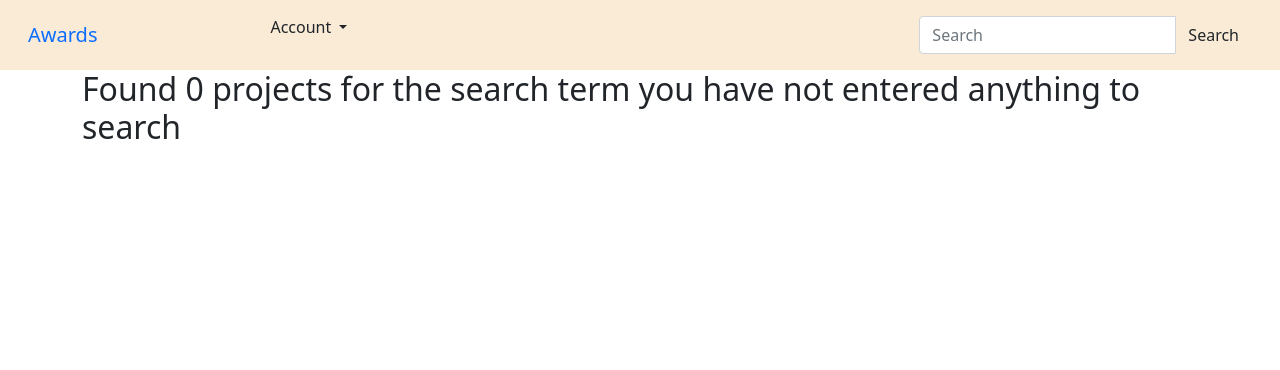
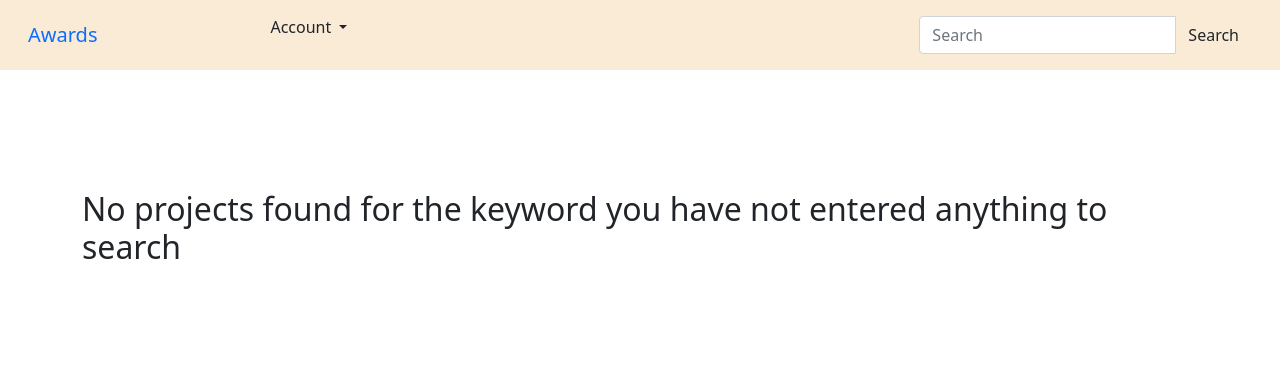
Before and after one commit to Bernard2030/awardsdjango, a Django app: page /search/ in a window 1280 px wide. Shown: the top 370 px of the page. Run offline with Django 3.2, Linux system fonts and the light colour scheme; the visitor is signed in with stand-in values (Sample User, id 1); some libraries are stand-ins or nearby versions.

```diff
--- a/my_awards/templates/navbar.html
+++ b/my_awards/templates/navbar.html
@@ -58,7 +58,7 @@
     </div>
 
       <!-- Adding a search form  -->
-      <form class="navbar-form" role="search"  action="">
+      <form class="navbar-form" role="search"  action="{% url 'search_results' %}">
 
         <div class="input-group">
           <input type="text" class="form-control" placeholder="Search" name="#">
--- a/my_awards/templates/search.html
+++ b/my_awards/templates/search.html
@@ -1,27 +1,22 @@
-{%extends 'base.html'%} {% load bootsrap4 %}
-{% block content %}
+
+{% extends 'base.html' %} {% load bootstrap4 %} {% block content %}
+<div style=padding-top:120px;></div>
 <div class="container">
-
     <div class="row">
-    {% if my_projects%}
-      <h2>Found {{ my_projects|length }} of searched term {{message}}</h2>
+        {% if projects %}
+        <h2> {{projects|length}} projects found for keyword {{message}}</h2>
         {% else %}
-      <h2> Found 0 projects for the search term {{message}}</h2>
+        <h2> No projects found for the keyword {{message}} </h2>
         {% endif %}
-
     </div>
-
     <div class="row">
-
-  {% if my_projects %}
-    {% for pro in my_projects %}
-      <div class="col-sm-6 col-md-3">
-          <h1>{{pro.title}}</h1>
-          <img src="{{pro.image.url}}" alt="sand">
-            <a href="{{pro.links}}">{{pro.links}}</a>
+        {% if my_projects %} {% for my_project in projects %}
+        <div class="col-md-6">
+            <h1> {{my_project.title}} </h1>
+            <a href="/singleproject/{{my_project.id}}">
+                <img width="500px" src=" {{my_project.image.url}} " alt="image"></a>
+            <a href=" {{my_project.link}} ">{{my_project.link}}</a> {% endfor %} {% endif %}
         </div>
-    {% endfor %}
-  {% endif %}
     </div>
 </div>
 {% endblock %}
--- a/my_awards/views.py
+++ b/my_awards/views.py
@@ -42,12 +42,12 @@ def my_projects_new(request):
 @login_required(login_url='/accounts/login/')
 def search_results(request):
 
-    if 'my_projects' in request.GET and request.GET['my_projects']:
-        search_term = request.GET.get('my_projects')
-        searched_my_projects = My_projects.search_my_projects(search_term)
+    if 'projects' in request.GET and request.GET['projects']:
+        search_term = request.GET.get('projects')
+        searched_projects = My_projects.search_projects(search_term)
         message = f'{search_term}'
 
-        return render(request, 'search.html', {'message':message, 'my_projects':searched_my_projects})
+        return render(request, 'search.html', {'message':message, 'my_projects':searched_projects})
 
     else:
         message = 'you have not entered anything to search'
```
Also changed, not shown: my_awards/templates/singleproject.html (+9 -0 lines), my_awards/templates/new_project.html (added). Lines whose indentation alone changed are shown as unchanged.
